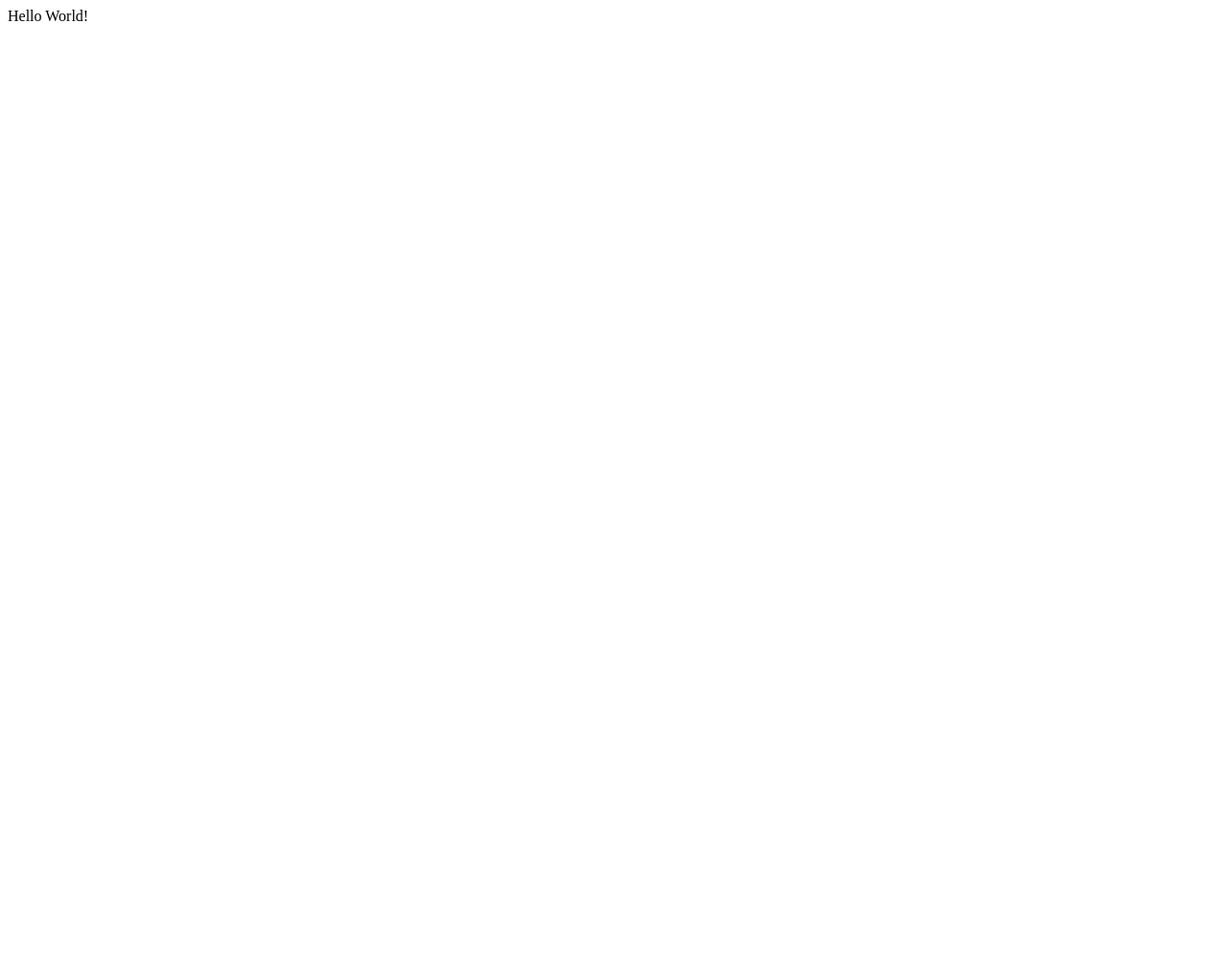
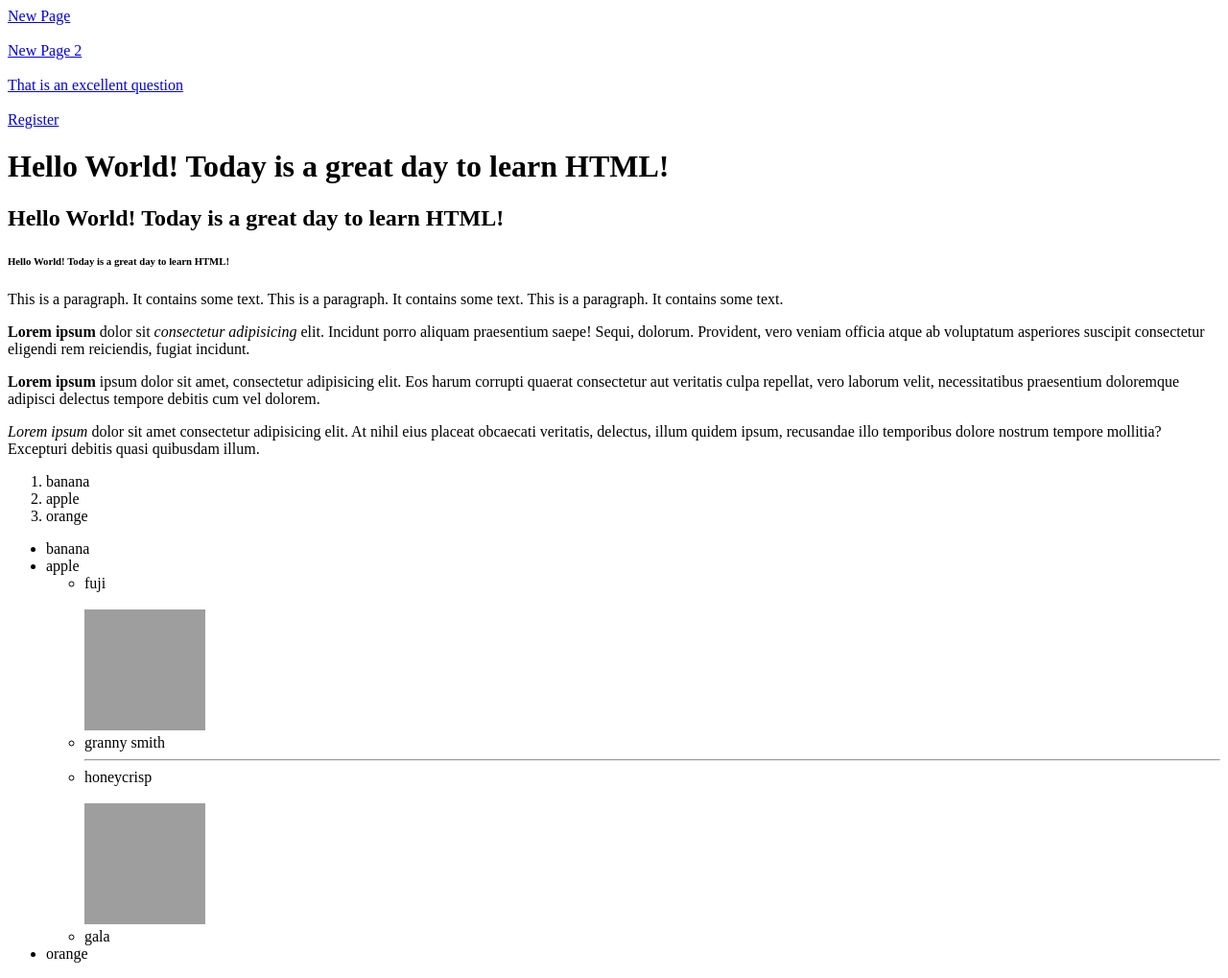
Before and after one commit to ptobarra/ztm_complete_web_developer_2025, a plain HTML site: page index.html in a window 1280 px wide. Shown: the whole page at 96% size. Before the commit the page ends 800 px from the top, so only its background shows below. Drawn offline with Linux system fonts and the light colour scheme; grey boxes are pictures that could not be loaded.

Commit message:
up to advanced html 5/html forms 2

```diff
--- a/index.html
+++ b/index.html
@@ -1,4 +1,4 @@
-<!doctype html>
+<!DOCTYPE html>
 <html>
 
 <head>
@@ -6,7 +6,52 @@
 </head>
 
 <body>
-    Hello World!
+    <a href="newpage.html">New Page</a><br><br>
+    <a href="test/newpage2.html">New Page 2</a><br><br>
+    <a href="https://c.tenor.com/301rDEAug4MAAAAd/tenor.gif">That is an excellent question</a><br><br>
+    <a href="register.html">Register</a><br>
+    <h1>Hello World! Today is a great day to learn HTML!</h1>
+    <h2>Hello World! Today is a great day to learn HTML!</h2>
+    <h6>Hello World! Today is a great day to learn HTML!</h6>
+
+    This is a paragraph. It contains some text.
+    This is a paragraph. It contains some text.
+    This is a paragraph. It contains some text.
+
+    <p><b>Lorem ipsum</b> dolor sit <i>consectetur adipisicing</i> elit. Incidunt porro aliquam praesentium saepe!
+        Sequi,
+        dolorum. Provident, vero veniam officia atque ab voluptatum asperiores suscipit consectetur eligendi rem
+        reiciendis, fugiat incidunt.</p>
+    <p><strong>Lorem ipsum</strong> ipsum dolor sit amet, consectetur adipisicing elit. Eos harum corrupti quaerat
+        consectetur aut veritatis
+        culpa repellat, vero laborum velit, necessitatibus praesentium doloremque adipisci delectus tempore debitis cum
+        vel dolorem.</p>
+    <p><em>Lorem ipsum</em> dolor sit amet consectetur adipisicing elit. At nihil eius placeat obcaecati veritatis,
+        delectus,
+        illum quidem ipsum, recusandae illo temporibus dolore nostrum tempore mollitia? Excepturi debitis quasi
+        quibusdam illum.</p>
+    <ol>
+        <li>banana</li>
+        <li>apple</li>
+        <li>orange</li>
+    </ol>
+
+    <ul>
+        <li>banana</li>
+        <li>apple</li>
+        <ul>
+            <li>fuji</li></br>
+            <img src="https://s3.eu-west-2.amazonaws.com/mentta/producto/celery-apio-nabo-lista.jpg" alt="fuji apple"
+                width="126" height="126"><br>
+            <li>granny smith</li>
+            <hr>
+            <li>honeycrisp</li><br>
+            <img src="https://bluemountainfruitcompany.com/wp-content/uploads/2017/11/Honeycrisp.jpg"
+                alt="honeycrisp apple" width="126" height="126"></br>
+            <li>gala</li>
+        </ul>
+        <li>orange</li>
+    </ul>
 </body>
 
 </html>
```
Also changed, not shown: newpage.html (added, +14 -0 lines), register.html (added, +26 -0 lines), test/newpage2.html (added, +14 -0 lines).
